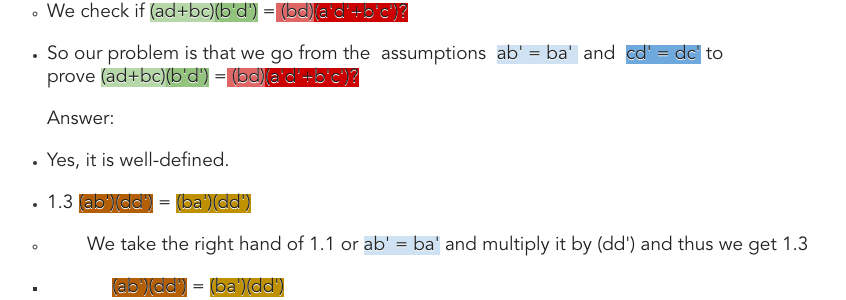
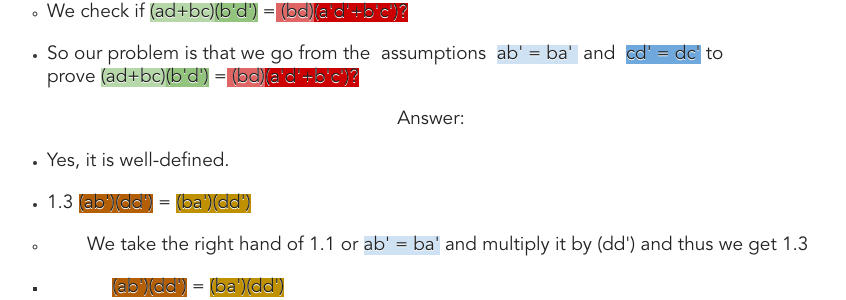
Before and after one commit to jpamata/jpamata.github.io, a Jekyll site: the page built from _posts/2021-01-26-mf-010.md, in a window 1280 px wide. Shown: the part 4612-4912 px from the top of the page, without its empty margins (209-1055 px from the left). Built offline with Jekyll 4.4.1, drawn with Linux system fonts in a browser that asks for light colours; formulas are drawn with MathJax 3; comment, search, counter and statistics services are not loaded.

Commit message:
Update 2021-01-26-mf-010.md

```diff
--- a/_posts/2021-01-26-mf-010.md
+++ b/_posts/2021-01-26-mf-010.md
@@ -117,7 +117,7 @@ To review:
   <li><p>So our problem is that we go from the&nbsp; assumptions&nbsp;&nbsp;<span style="background-color: #cfe2f3;">ab' = ba' </span>&nbsp;and&nbsp;&nbsp;<span style="background-color: #6fa8dc;">cd' = dc'</span>&nbsp;to prove&nbsp;<span style="background-color: #b6d7a8;">(ad+bc)</span><span style="background-color: #93c47d;">(b'd')</span>&nbsp;=<span style="background-color: #e06666;">&nbsp;(bd)</span><span style="background-color: #cc0000;">(a'd'+b'c')?</span></p></li>
 </ul>
 
-<p>Answer:</p>
+<center><p>Answer:</p></center>
 
 <ul>
   <li><p>Yes, it is well-defined.</p></li>
```
